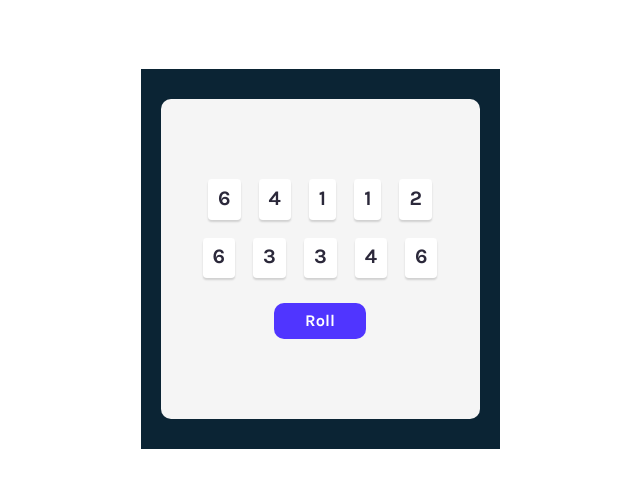
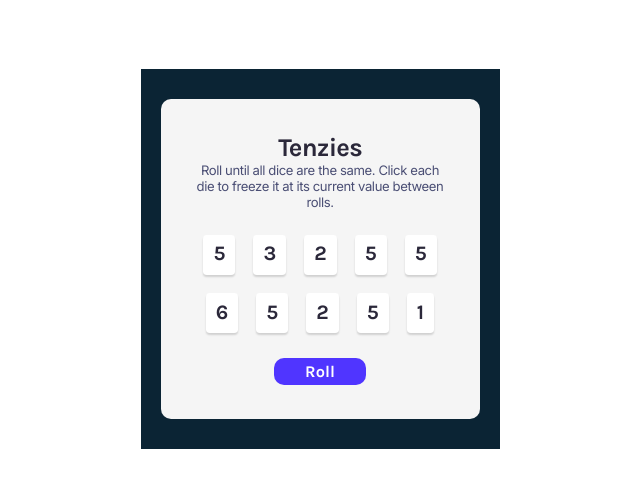
Before and after one commit to githubarj/Tenzies-Game, a React (Vite) app: page / in a window 1280 px wide. Shown: the top 488 px of the page, without its empty margins (320-960 px from the left). Built offline with nearby package versions, Linux system fonts and the light colour scheme.

Commit message:
game logicdone

```diff
--- a/src/Components/Main/Main.jsx
+++ b/src/Components/Main/Main.jsx
@@ -6,22 +6,34 @@ import "./main.css";
 function Main() {
   const [diceArray, setDiceArray] = useState(allNewDice());
 
+  function generateNewDie() {
+    return {
+      value: Math.ceil(Math.random() * 6),
+      isHeld: false,
+      id: nanoid(),
+    };
+  }
+
   function allNewDice() {
     const arr = [];
     for (let i = 0; i < 10; i++) {
-      arr.push({
-        value: Math.floor(Math.random() * 6) + 1,
-        isHeld: false,
-        id: nanoid(),
-      });
+      arr.push(generateNewDie());
     }
     return arr;
+  }
+
+  function reRoll() {
+    setDiceArray((previousArr) =>
+      previousArr.map((arrItem) => {
+        return arrItem.isHeld ? arrItem : generateNewDie();
+      })
+    );
   }
 
   function hold(id) {
     setDiceArray((prev) =>
       prev.map((item) =>
-        item.id == id ? { ...item, isHeld: !item.isHeld } : item
+        item.id === id ? { ...item, isHeld: !item.isHeld } : item
       )
     );
     console.log(diceArray);
@@ -31,13 +43,16 @@ function Main() {
     return <Die key={item.id} {...item} handleClick={() => hold(item.id)} />;
   });
 
-  function reRoll() {
-    setDiceArray(allNewDice());
-  }
-
   return (
     <div className="main-container">
       <div className="main-center">
+        <div className="text">
+          <h1 className="title">Tenzies</h1>
+          <p className="instructions">
+            Roll until all dice are the same. Click each die to freeze it at its
+            current value between rolls.
+          </p>
+        </div>
         <div className="dice">{dice}</div>
         <button className="roll" onClick={reRoll}>
           Roll
--- a/src/Components/Main/main.css
+++ b/src/Components/Main/main.css
@@ -66,11 +66,32 @@ button {
   cursor: pointer;
 }
 
-
 button:focus {
-    outline: none;
+  outline: none;
 }
 
 button:active {
-    box-shadow: inset 5px 5px 10px -3px rgba(0, 0, 0, 0.7);
+  box-shadow: inset 5px 5px 10px -3px rgba(0, 0, 0, 0.7);
 }
+
+.title {
+  color: #2b283a;
+  text-align: center;
+  font-family: Karla;
+  font-size: 1.6rem;
+  font-style: normal;
+  font-weight: 700;
+  line-height: normal;
+  letter-spacing: -0.048rem;
+}
+
+.instructions {
+  color: #4a4e74;
+  text-align: center;
+  font-family: Inter;
+  font-size: 0.81919rem;
+  font-style: normal;
+  font-weight: 400;
+  line-height: normal;
+  letter-spacing: -0.02456rem;
+}
```
